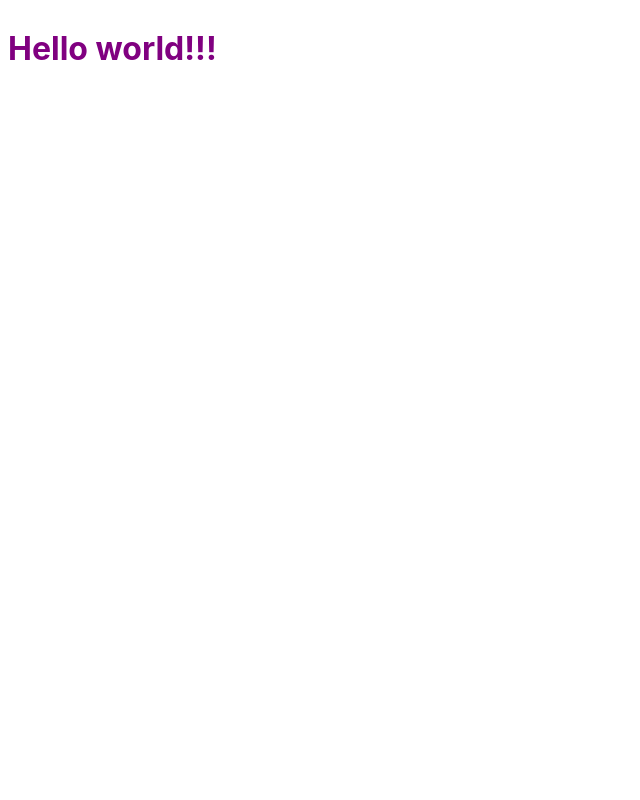
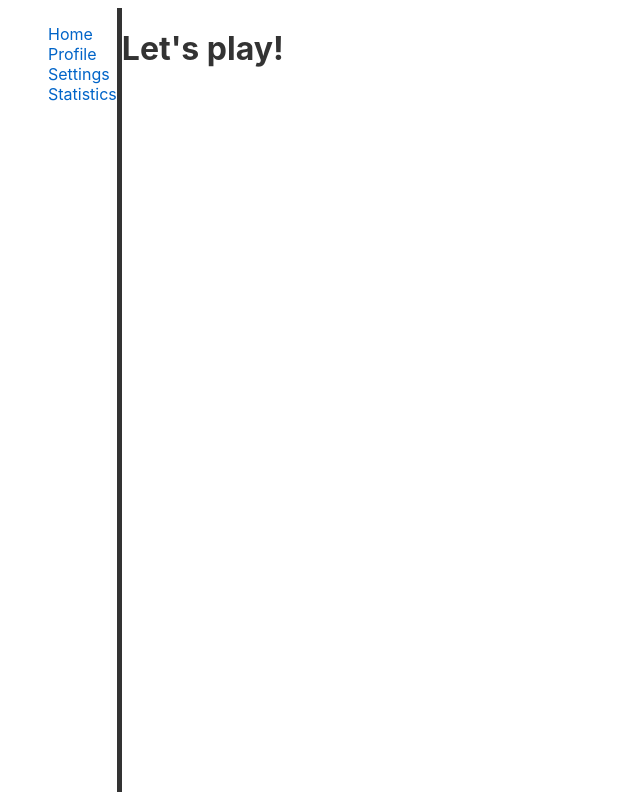
Before and after one commit to notadog-game/notadog-web, a Svelte app: page / in a window 1280 px wide. Shown: the whole page, without its empty margins (0-640 px from the left). Built offline with nearby package versions, Linux system fonts and the light colour scheme.

Commit message:
Routing for 4 new components

```diff
--- a/src/App.svelte
+++ b/src/App.svelte
@@ -1,11 +1,39 @@
 <script>
-  export let name;
+  import { Router, Link, Route } from 'svelte-routing';
+  // TODO Load from folder?
+  import Home from './Routes/Home.svelte';
+  import Profile from './Routes/Profile.svelte';
+  import Settings from './Routes/Settings.svelte';
+  import Statistics from './Routes/Statistics.svelte';
 </script>
 
 <style>
-  h1 {
-    color: purple;
+  aside {
+    float: left;
+	border-right: thick solid;
+	height: 100%
+  }
+  ul {
+    list-style-type: none;
   }
 </style>
 
-<h1>Hello {name}!!!</h1>
+<!-- TODO Transfer to new component for authorized? -->
+<Router>
+  <aside>
+    <nav>
+	  <ul>
+        <li><Link to="/">Home</Link></li>
+        <li><Link to="profile">Profile</Link></li>
+        <li><Link to="settings">Settings</Link></li>
+        <li><Link to="statistics">Statistics</Link></li>
+	  </ul>
+    </nav>
+  </aside>
+  <div>
+    <Route path="/" component="{Home}" />
+    <Route path="profile" component="{Profile}" />
+    <Route path="settings" component="{Settings}" />
+    <Route path="statistics" component="{Statistics}" />
+  </div>
+</Router>
--- /dev/null
+++ b/src/Routes/Home.svelte
@@ -0,0 +1,7 @@
+<script>
+</script>
+
+<style>
+</style>
+
+<h1>Let's play!</h1>
--- /dev/null
+++ b/src/Routes/Profile.svelte
@@ -0,0 +1,7 @@
+<script>
+</script>
+
+<style>
+</style>
+
+<h1>My Profile</h1>
--- /dev/null
+++ b/src/Routes/Settings.svelte
@@ -0,0 +1,7 @@
+<script>
+</script>
+
+<style>
+</style>
+
+<h1>Settings</h1>
--- /dev/null
+++ b/src/Routes/Statistics.svelte
@@ -0,0 +1,7 @@
+<script>
+</script>
+
+<style>
+</style>
+
+<h1>Statistics</h1>
--- a/src/main.js
+++ b/src/main.js
@@ -2,9 +2,6 @@ import App from "./App.svelte";
 
 const app = new App({
   target: document.body,
-  props: {
-    name: "world",
-  },
 });
 
 export default app;
```
Also changed, not shown: package.json (+4 -3 lines), 1 other file (tests, documents, lock files or other folders).
